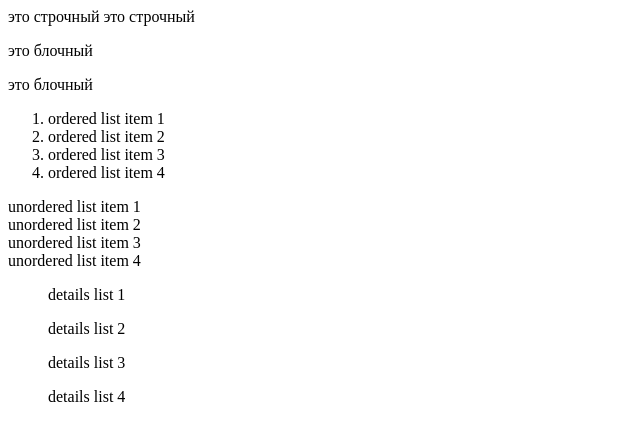
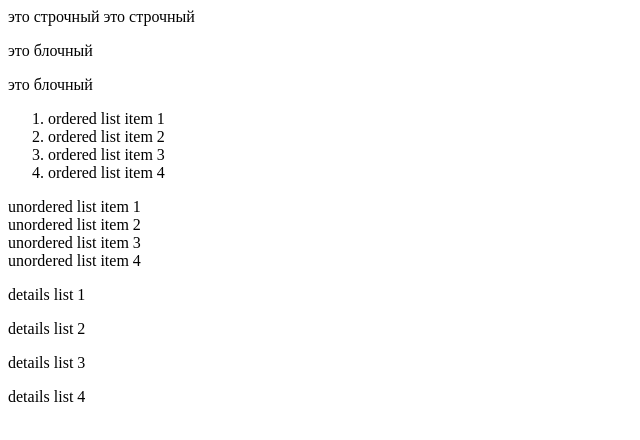
Before and after one commit to hnariman/basic-web-lesson, a plain HTML site: page index.html in a window 1280 px wide. Shown: the whole page, without its empty margins (0-640 px from the left). Drawn offline with Linux system fonts and the light colour scheme.

Commit message:
fixed list indentation

```diff
--- a/style.css
+++ b/style.css
@@ -3,6 +3,6 @@ ul {
     padding-left: 0;
 }
 
-dl {
-    padding-left: 0;
+dd {
+    margin-inline-start: 0;
 }
```
